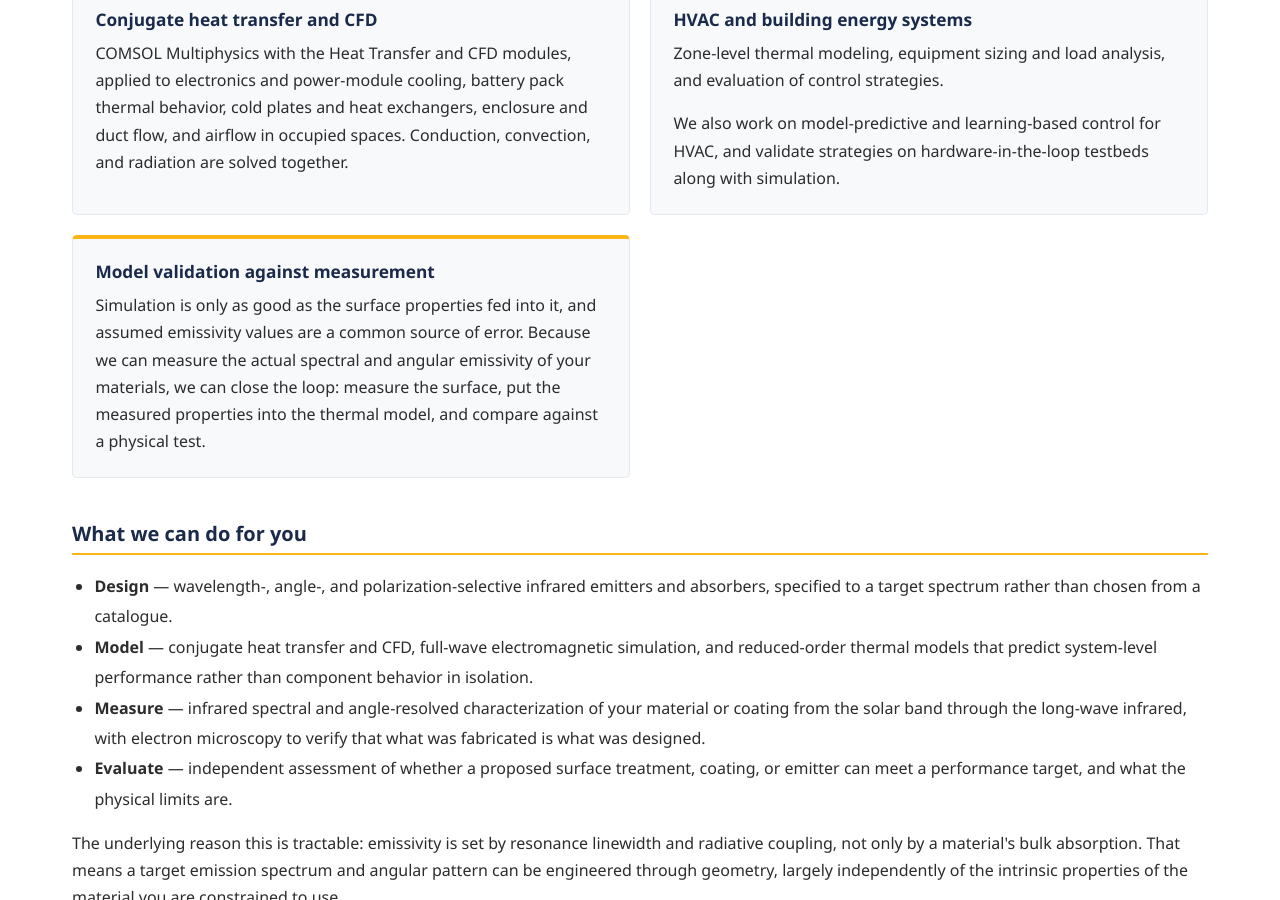
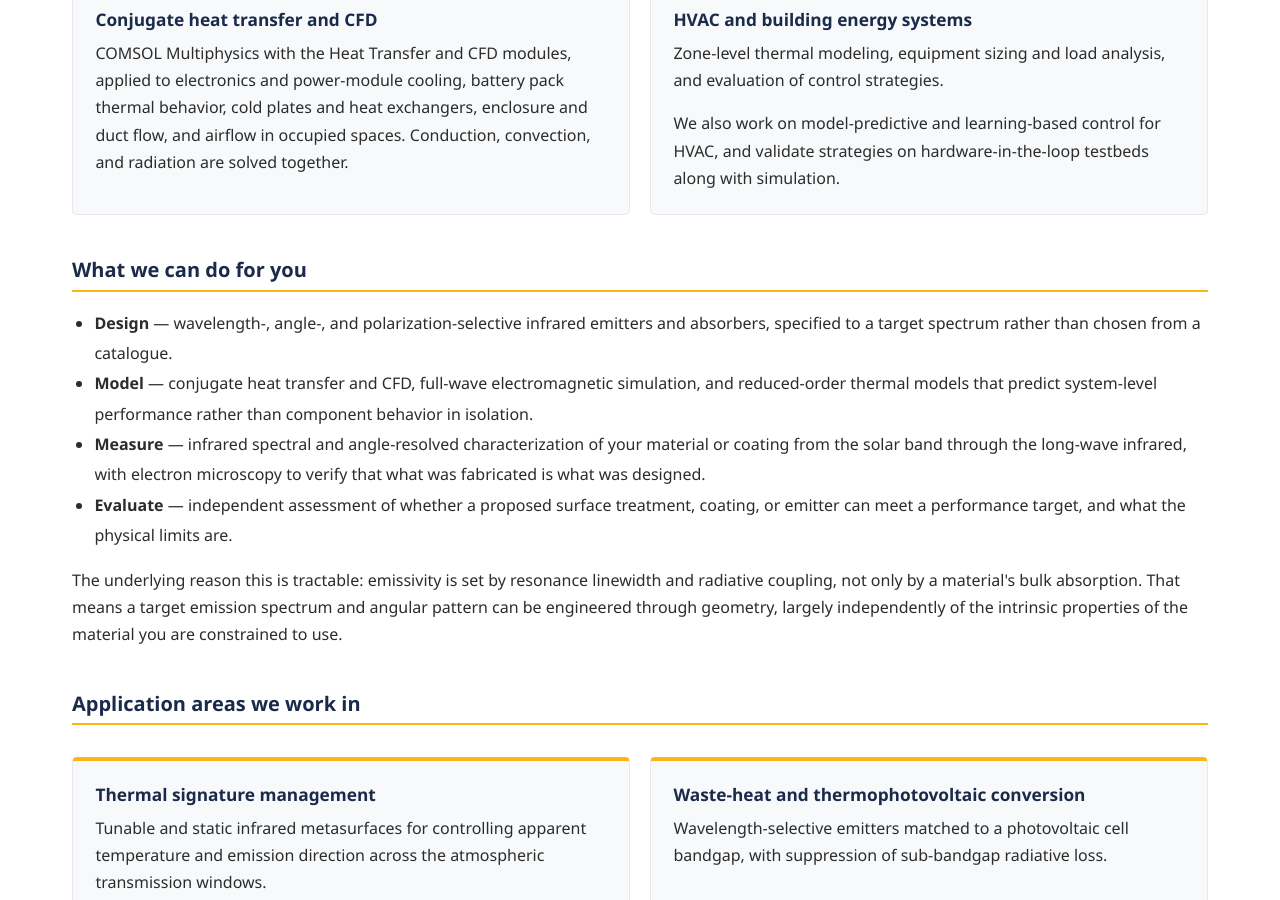
Before and after one commit to alokghanekar/Energy-Photonics-Lab, a Jekyll site: the page built from collaborate.html, in a window 1280 px wide and 900 px high, scrolled down 1383 px. Built offline with Jekyll 4.4.1, drawn with Linux system fonts in a browser that asks for light colours.

Commit message:
Collaborate: remove Model validation card
Co-Authored-By: Claude Opus 4.8 <noreply@anthropic.com>
Claude-Session: https://claude.ai/code/session_01VuNoPfxguXq3gEbfsiCHz7

```diff
--- a/collaborate.html
+++ b/collaborate.html
@@ -45,10 +45,6 @@ description: Partner with the Energy Photonics Lab at UMBC on thermal and CFD si
     <p>We also work on model-predictive and learning-based control for HVAC, and validate strategies on hardware-in-the-loop testbeds along with simulation.</p>
   </section>
 
-  <section class="project">
-    <h2>Model validation against measurement</h2>
-    <p>Simulation is only as good as the surface properties fed into it, and assumed emissivity values are a common source of error. Because we can measure the actual spectral and angular emissivity of your materials, we can close the loop: measure the surface, put the measured properties into the thermal model, and compare against a physical test.</p>
-  </section>
 </div>
 
 <h2 class="section-label">What we can do for you</h2>
```
